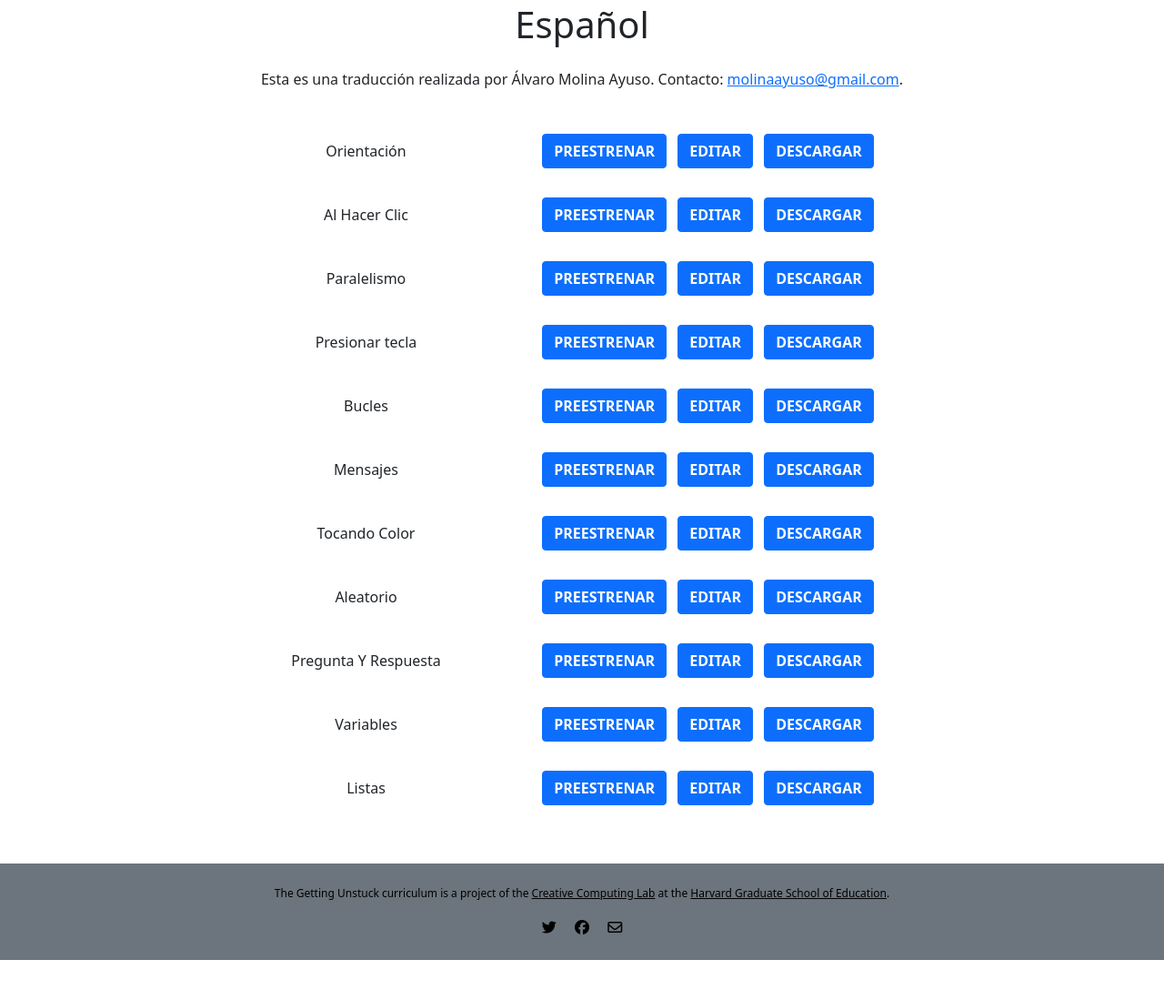
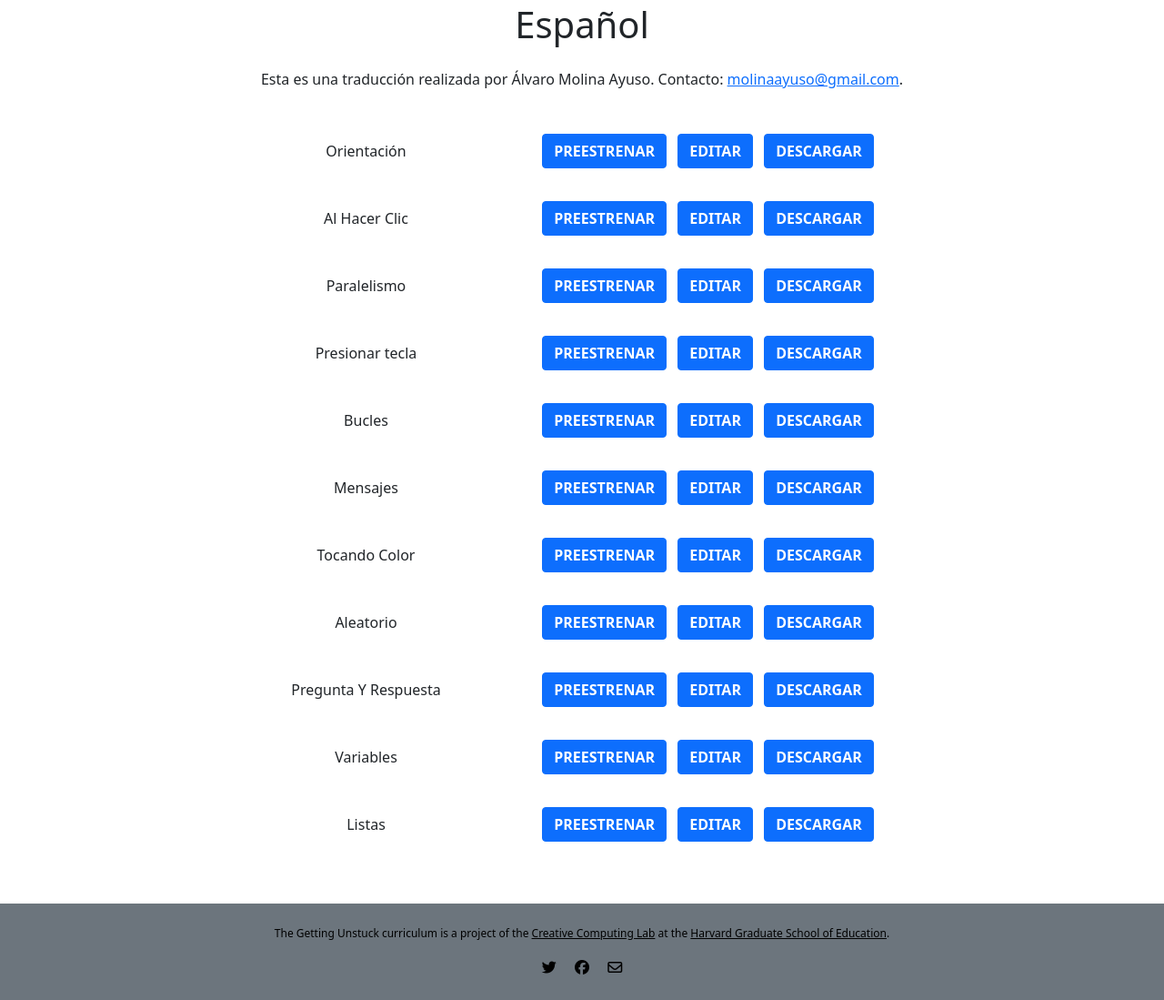
Before and after one commit to GSE-CCL/unstuck-curriculum, a Flask app: a page that uses app/templates/translation.html in a window 1280 px wide. Shown: the part 135-1234 px from the top of the page at 91% size. Before the commit the page ends 1190 px from the top, so only its background shows below. Run offline with Flask 2, Linux system fonts and the light colour scheme; style sheets or scripts are compiled from the project's sources; some libraries are stand-ins or nearby versions.

Commit message:
Refine translation page layout

```diff
--- a/app/templates/translation.html
+++ b/app/templates/translation.html
@@ -17,15 +17,15 @@
             </div>
         </div>
         {%for module in modules %}
-            <div class="row bg-white">
+            <div class="row bg-white mb-1">
                 <div class="col-lg-2"></div>
                 <div class="col-lg-3 mx-auto align-self-center text-center">
                     {{module['title']|safe}}
                 </div>
-                <div class="col-lg-5 mx-auto my-3 text-center">
-                    <a class="btn btn-primary me-2" href="{{module['preview']}}" target="_blank" role="button">{{localized_preview}}</a>
-                    <a class="btn btn-primary me-2" href="{{module['edit']}}" target="_blank" role="button">{{localized_edit}}</a>
-                    <a class="btn btn-primary me-2" href="{{module['download']}}" target="_blank" role="button">{{localized_download}}</a>
+                <div class="col-lg-5 mx-auto my-2 text-center">
+                    <a class="btn btn-primary me-2 my-2" href="{{module['preview']}}" target="_blank" role="button">{{localized_preview}}</a>
+                    <a class="btn btn-primary me-2 my-2" href="{{module['edit']}}" target="_blank" role="button">{{localized_edit}}</a>
+                    <a class="btn btn-primary me-2 my-2" href="{{module['download']}}" target="_blank" role="button">{{localized_download}}</a>
                 </div>
                 <div class="col-lg-2"></div>
             </div>
```
